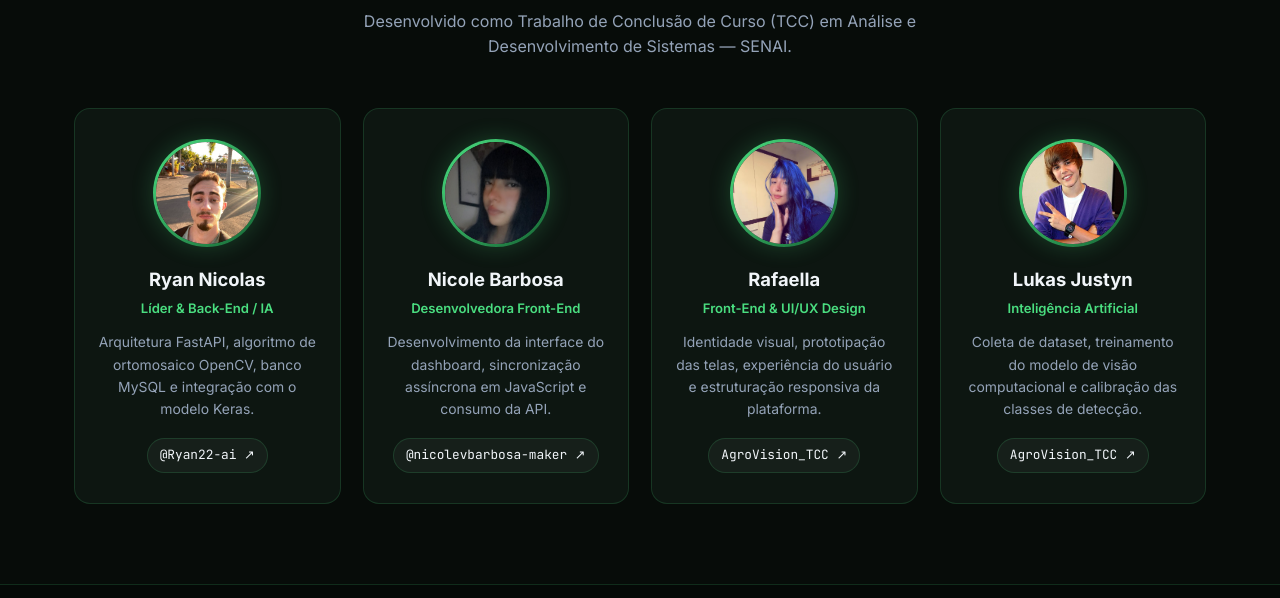
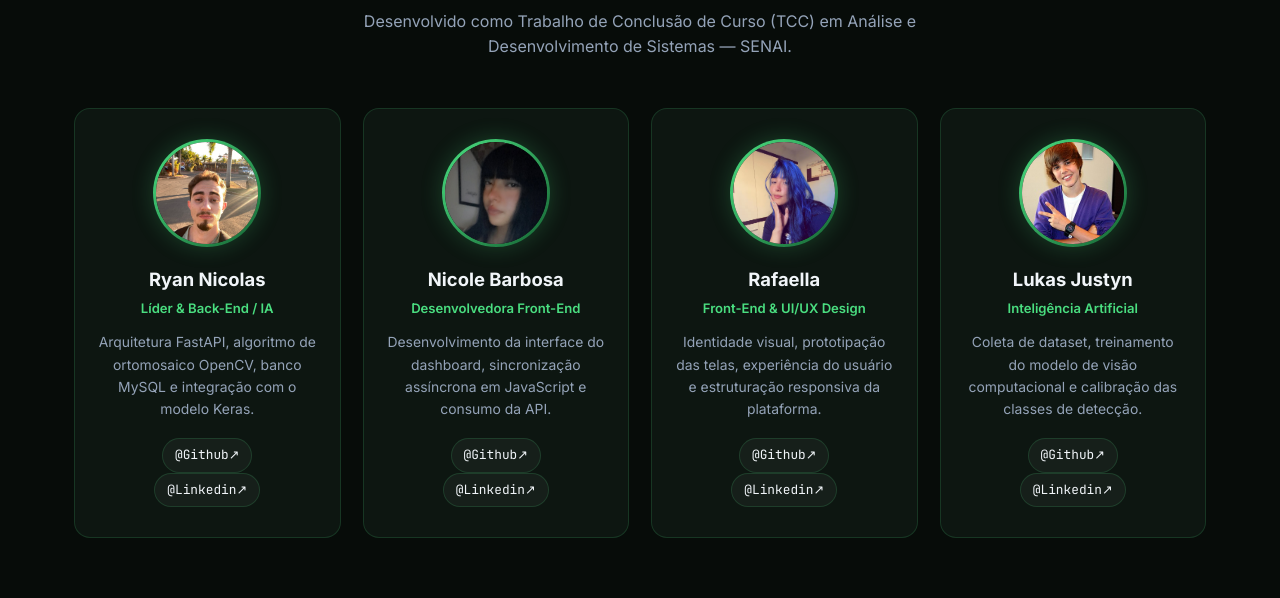
Before and after one commit to Ryan22-ai/AgroVision-Site, a plain HTML site: page index.html in a window 1280 px wide. Shown: the part 3582-4180 px from the top of the page. Drawn offline with Linux system fonts and the light colour scheme.

Commit message:
Add files via upload

```diff
--- a/index.html
+++ b/index.html
@@ -354,7 +354,10 @@
           <span class="team-role">Líder &amp; Back-End / IA</span>
           <p class="team-bio">Arquitetura FastAPI, algoritmo de ortomosaico OpenCV, banco MySQL e integração com o modelo Keras.</p>
           <a href="https://github.com/Ryan22-ai" target="_blank" rel="noopener noreferrer" class="team-link mono">
-            @Ryan22-ai ↗
+            @Github↗
+          </a>
+          <a href="https://www.linkedin.com/in/Ryan-linhares"target="_blank" rel="noopener noreferrer" class="team-link mono">
+            @Linkedin↗
           </a>
         </div>
 
@@ -373,7 +376,10 @@
           <span class="team-role">Desenvolvedora Front-End</span>
           <p class="team-bio">Desenvolvimento da interface do dashboard, sincronização assíncrona em JavaScript e consumo da API.</p>
           <a href="https://github.com/nicolevbarbosa-maker" target="_blank" rel="noopener noreferrer" class="team-link mono">
-            @nicolevbarbosa-maker ↗
+            @Github↗
+          </a>
+          <a href="www.linkedin.com/in/nicole-vitória-42317544b" target="_blank" rel="noopener noreferrer" class="team-link mono">
+            @Linkedin↗
           </a>
         </div>
 
@@ -391,8 +397,11 @@
           <h3>Rafaella</h3>
           <span class="team-role">Front-End &amp; UI/UX Design</span>
           <p class="team-bio">Identidade visual, prototipação das telas, experiência do usuário e estruturação responsiva da plataforma.</p>
-          <a href="https://github.com/nicolevbarbosa-maker/AgroVision_TCC" target="_blank" rel="noopener noreferrer" class="team-link mono">
-            AgroVision_TCC ↗
+          <a href="https://github.com/rafa4040" target="_blank" rel="noopener noreferrer" class="team-link mono">
+            @Github↗
+          </a>
+          <a href="https://www.linkedin.com/in/rafaella-figueiredo-trevelin-b9b16544b" target="_blank" rel="noopener noreferrer" class="team-link mono">
+            @Linkedin↗
           </a>
         </div>
 
@@ -407,7 +416,10 @@
           <span class="team-role">Inteligência Artificial</span>
           <p class="team-bio">Coleta de dataset, treinamento do modelo de visão computacional e calibração das classes de detecção.</p>
           <a href="https://github.com/nicolevbarbosa-maker/AgroVision_TCC" target="_blank" rel="noopener noreferrer" class="team-link mono">
-            AgroVision_TCC ↗
+            @Github↗
+          </a>
+          <a href="https://www.linkedin.com/in" target="_blank" rel="noopener noreferrer" class="team-link mono">
+            @Linkedin↗
           </a>
         </div>
       </div>
```
